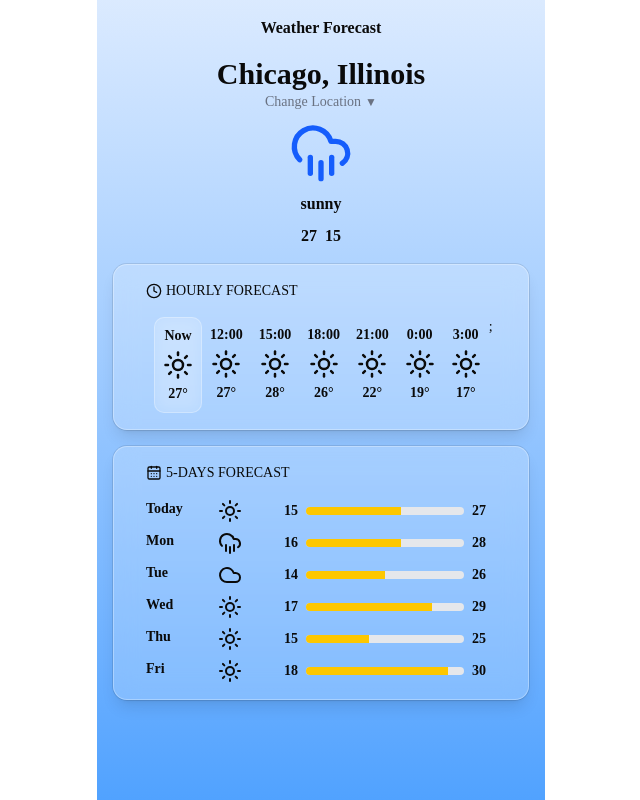
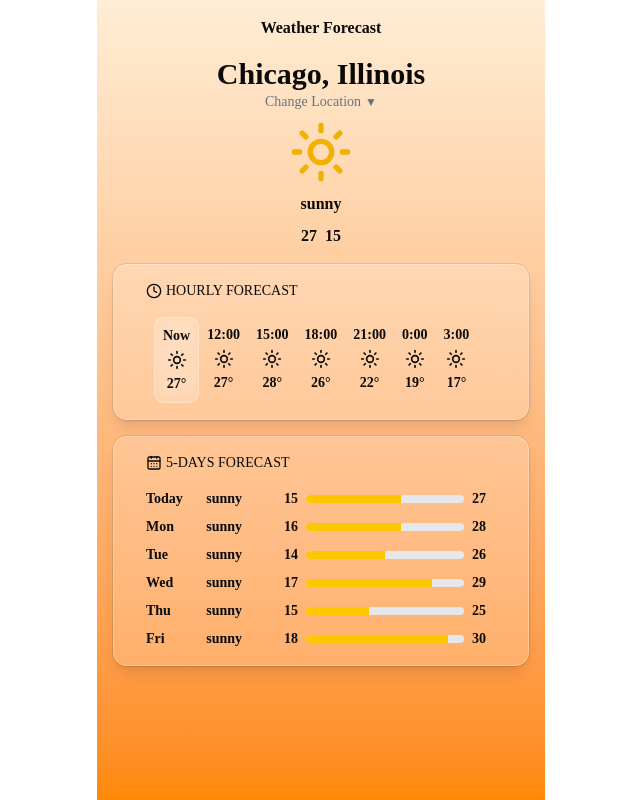
Before and after one commit to junmachan3962dev/weather-app-nextjs, a Next.js app: page / in a window 1280 px wide. Shown: the whole page, without its empty margins (319-959 px from the left). Built offline with nearby package versions, Linux system fonts and the light colour scheme.

Commit message:
リファクタリング中。表示ロジックを別ファイルにして正常にdailyとhourlyに表示できるように目指す

```diff
--- a/app/page.tsx
+++ b/app/page.tsx
@@ -1,34 +1,26 @@
 "use client";
-//ReactのuseState フックを読み込む（コンポーネント内で状態を管理する）
+
 import { useState } from "react";
+import { Sun, Cloud, CloudRain, Snowflake } from "lucide-react";
+import { WEATHER_ICONS } from "@/constants/weather";
 
-//lucide-reactから天気アイコンをインポート
-import { Sun, Cloud, CloudRain, Snowflake } from "lucide-react";
-
-//各コンポーネントをインポートする
+//各コンポーネントをインポート
 import { CurrentWeatherCard } from "@/components/weather/current-weather-card";
 import { DailyWeatherCard } from "@/components/weather/daily-weather-card";
 import { HourlyWeatherCard } from "@/components/weather/hourly-weather-card";
 
-//現在の天気予想の型定義をインポート
-import { CurrentWeatherType } from "@/types/current-weather";
-//週間天気用の型定義をインポート
-import { WeatherItem } from "@/types/daily-weather";
-//時間ごとの天気用の型定義をインポート
-import { HourlyWeatherType } from "@/types/hourly-wether";
-//天気の種類を定義した天気の型をインポート
+import {
+  currentWeatherData,
+  hourlyWeatherData,
+  dailyWeatherData,
+} from "@/data/weather-data";
+
+//型定義
 import { WeatherType } from "@/types/weather-type";
 
-/**
- * current-weather-cardコンポーネント用の関数データ
- */
-//天気に対応するアイコンを設定（マッピング定義）現在の天気と
-const WEATHER_ICONS: Record<WeatherType, React.ElementType> = {
-  sunny: Sun,
-  rainy: CloudRain,
-  cloudy: Cloud,
-  snowy: Snowflake,
-};
+// --- ユーティリティ関数 ---
+
+
 
 //現在の天気に応じて、アイコンの色をを切り替える関数（辞書）
 function getIconClass(type: WeatherType): string {
@@ -42,23 +34,27 @@ function getIconClass(type: WeatherType): string {
     case "snowy":
       return "text-sky-300";
     default: //その他の処理
-      return  "text-gray-900"
+      return "text-gray-900";
   }
 }
 
-//現在の天気予想のモックデータ
-  const currentWeatherData: CurrentWeatherType = {
-    city: "Chicago, Illinois",
-    temp: 27,
-    weather: "sunny",
-    high: 27,
-    low: 15,
-    type: "rainy",
-  };
 
-/**
- *
- */
+//天気の状態に対応するアイコンを切り替える関数
+function getIconComponent(type: WeatherType) {
+  switch (type) {
+    case "sunny":
+      return Sun;
+    case "rainy":
+      return CloudRain;
+    case "cloudy":
+      return Cloud;
+    case "snowy":
+      return Snowflake;
+    default:
+      return Sun;
+  }
+}
+
 //天気の種類に応じて、背景のグラデーションクラスを切り替える関数
 function getBgClass(type: WeatherType) {
   switch (type) {
@@ -73,105 +69,32 @@ function getBgClass(type: WeatherType) {
   }
 }
 
+
 export default function Home() {
+  //都市名入力のためのモーダルウインドー開閉用の関数
   const [isOpen, setIsOpen] = useState(false);
+  const openSearchModal = () => setIsOpen(true);
 
-  //
-  const openSearchModal = () => {
-    setIsOpen(true);
-  };
+  // --- 表示用ロジック(dailyWeatherDataからデータ取得) ---
 
+  //dailyWeatherDataの ＊版目のデータを取得する（天気アイコンと背景切り替え関数共通）
+  const todayWeather = dailyWeatherData[0];
 
+  //天気アイコン色変換用関数
+  const iconClass = getIconClass(todayWeather.type);
 
-  //currentWeather関数（モックデータ）から現在の天気データ(type)を取り出す
-  const type = currentWeatherData.type;
-  //現在の天気に対応する天気のアイコンを選択する(typeは "const type" のtype)
-  const IconComponent = WEATHER_ICONS[type]; //これをpropsで渡す
-  //getIconClass関数から色情報を取り出す
-  const iconClass =  getIconClass(type);     //これをpropsに渡す
+  //現在の天気対応の背景切り替え関数
+  const bgClass = getBgClass(todayWeather.type);
 
+  //天気の種類に応じたアイコンを表示するための関数
+  const IconComponent = getIconComponent(todayWeather.type);
 
-  /**
-   * hourly-weather-cardコンポーネント用のモックデータ
-   */
-  //時間ごとの天気予想のモックデータ
-  const hourlyWeatherData: HourlyWeatherType[] = [
-    { time: "Now", icon: <Sun size={30} />, temp: "27°" },
-    { time: "12:00", icon: <Sun size={30} />, temp: "27°" },
-    { time: "15:00", icon: <Sun size={30} />, temp: "28°" },
-    { time: "18:00", icon: <Sun size={30} />, temp: "26°" },
-    { time: "21:00", icon: <Sun size={30} />, temp: "22°" },
-    { time: "0:00", icon: <Sun size={30} />, temp: "19°" },
-    { time: "3:00", icon: <Sun size={30} />, temp: "17°" },
-  ];
-
-  /**
-   * daily-weather-card.tsxコンポーネント用のモックデータ
-   */
-  //１週間の天気予想のモックデータ
-  const dailyWeatherData: WeatherItem[] = [
-    //iconは一時的に表示ように設定したので外部データを取得した時に消去すること
-    {
-      day: "Today",
-      type: "sunny",
-      min: 15,
-      max: 27,
-      percentage: 60,
-      icon: <Sun />,
-    },
-    {
-      day: "Mon",
-      type: "rainy",
-      min: 16,
-      max: 28,
-      percentage: 60,
-      icon: <CloudRain />,
-    },
-    {
-      day: "Tue",
-      type: "cloudy",
-      min: 14,
-      max: 26,
-      percentage: 50,
-      icon: <Cloud />,
-    },
-    {
-      day: "Wed",
-      type: "sunny",
-      min: 17,
-      max: 29,
-      percentage: 80,
-      icon: <Sun />,
-    },
-    {
-      day: "Thu",
-      type: "sunny",
-      min: 15,
-      max: 25,
-      percentage: 40,
-      icon: <Sun />,
-    },
-    {
-      day: "Fri",
-      type: "sunny",
-      min: 18,
-      max: 30,
-      percentage: 90,
-      icon: <Sun />,
-    },
-  ];
-
-  //今日の天気データ(WeatherDataの＊番目の要素)を取得する
-  const todayWeather = dailyWeatherData[1];
-  //今日の天気の種類に応じて背景クラスを決定する
-  const bgClass = getBgClass(todayWeather.type);
 
   return (
     <main
       className={`min-h-screen max-w-md w-full mx-auto p-4 space-y-4 ${bgClass}`}
     >
       <h1 className="text-center font-semibold">Weather Forecast</h1>
-
       <div>
         <CurrentWeatherCard
           weather={currentWeatherData}
@@ -182,11 +105,13 @@ export default function Home() {
       </div>
 
       <div>
-        <HourlyWeatherCard weather={hourlyWeatherData} />
+        <HourlyWeatherCard
+          weather={hourlyWeatherData}
+          IconComponent={IconComponent}
+        />
       </div>
 
       <div>
-        {/* weatherをdailyWeatherCardにpropsとして渡す */}
         <DailyWeatherCard weather={dailyWeatherData} />
       </div>
     </main>
--- a/components/weather/daily-weather-card.tsx
+++ b/components/weather/daily-weather-card.tsx
@@ -1,6 +1,8 @@
 import { Card, CardContent, CardHeader, CardTitle } from "@/components/ui/card";
 import { CalendarDays, Sun } from "lucide-react";
 import {WeatherItem} from "@/types/daily-weather";
+
+import { WEATHER_ICONS } from "@/constants/weather";
 
 //DailyWeatherCardコンポーネントが受け取るpropsの型
 //weatherには週間天気のWeatherItemの配列を渡す
--- a/components/weather/hourly-weather-card.tsx
+++ b/components/weather/hourly-weather-card.tsx
@@ -6,14 +6,20 @@ import {
   CardTitle,
 } from "@/components/ui/card";
 import { HourlyWeatherType } from "@/types/hourly-wether";
+
+import { WEATHER_ICONS } from "@/constants/weather";
+import {ElementType} from "react";
+
 //lucide-reactからアイコンをインポート
 import {Clock} from 'lucide-react'
 
 type hourlyWeatherCardProps = {
   weather: HourlyWeatherType[];
+  IconComponent: ElementType;
+  iconClass: string;
 };
 
-export function HourlyWeatherCard({weather}: hourlyWeatherCardProps) {
+export function HourlyWeatherCard({weather, IconComponent, iconClass}: hourlyWeatherCardProps) {
   //初回の現在時刻の天気用
   const first = weather[0];
   //2件目以降の天気用
@@ -36,17 +42,17 @@ export function HourlyWeatherCard({weather}: hourlyWeatherCardProps) {
                 {/* 現在の時刻のアイテム：強調のための追加のグラスモーフィズム */}
                   <li key={first.time} className="hourly-item font-extrabold backdrop-blur-sm bg-white/10 border border-white/30 rounded-lg">
                     <p>{first.time}</p>
-                    {first.icon}
+                    <IconComponent className={iconClass} size={20} />
                     <p>{first.temp}</p>
                   </li>
 
                 {rest.map((item) => (
                 <li key={item.time} className="hourly-item">
                     <p>{item.time}</p>
-                    {item.icon}
+                    <IconComponent className={iconClass} size={20} />
                     <p>{item.temp}</p>
                 </li>
-            ))};
+            ))}
             </ul>
       </CardContent>
     </Card>
--- /dev/null
+++ b/constants/weather.ts
@@ -0,0 +1,22 @@
+//天気アイコンのインポート
+import { Sun, Cloud, CloudRain, Snowflake } from "lucide-react";
+//天気の型の定義（sunny, cloud...etc）
+import { WeatherType } from "@/types/weather-type";
+
+/**
+ * 各コンポーネントの天気の状態に対応する天気アイコンを返す関数
+ */
+
+//天気アイコンの対応表（マッピング）
+export const WEATHER_ICONS: Record<WeatherType, React.ElementType> = {
+  sunny: Sun,
+  rainy: CloudRain,
+  cloudy: Cloud,
+  snowy: Snowflake,
+};
+
+//現在の天気に対するアイコンの変換関数
+export const getWeatherIcon = (type: string) => {
+  const Icon = WEATHER_ICONS[type  as keyof typeof WEATHER_ICONS] || Sun;
+  return Icon;
+};
--- /dev/null
+++ b/data/weather-data.ts
@@ -0,0 +1,83 @@
+//lucide-reactから天気アイコンをインポート
+import { Sun, Cloud, CloudRain, Snowflake } from "lucide-react";//
+
+//型定義
+import { CurrentWeatherType } from "@/types/current-weather";//
+import { WeatherItem } from "@/types/daily-weather";//
+import { HourlyWeatherType } from "@/types/hourly-wether";//
+
+// --- モックデータ ---
+
+//現在の天気予想のモックデータ
+export const currentWeatherData: CurrentWeatherType = {
+  city: "Chicago, Illinois",
+  temp: 27,
+  weather: "sunny",           //天気の種類の表示用("sunny","rainy"など)
+  high: 27,
+  low: 15,
+  type: "sunny",              //天気アイコンの表示用
+};
+
+//時間ごとの天気予想のモックデータ
+export const hourlyWeatherData: HourlyWeatherType[] = [
+  { time: "Now", icon: "sunny", temp: "27°" },
+  { time: "12:00", icon: "sunny", temp: "27°" },
+  { time: "15:00", icon: "sunny", temp: "28°" },
+  { time: "18:00", icon: "sunny", temp: "26°" },
+  { time: "21:00", icon: "sunny", temp: "22°" },
+  { time: "0:00", icon: "sunny", temp: "19°" },
+  { time: "3:00", icon: "sunny", temp: "17°" },
+];
+
+//１週間の天気予想のモックデータ
+export const dailyWeatherData: WeatherItem[] = [
+  //iconは一時的に表示ように設定したので外部データを取得した時に消去すること
+  {
+    day: "Today",
+    type: "sunny",
+    min: 15,
+    max: 27,
+    percentage: 60,
+    icon: "sunny",
+  },
+  {
+    day: "Mon",
+    type: "rainy",
+    min: 16,
+    max: 28,
+    percentage: 60,
+    icon: "sunny",
+  },
+  {
+    day: "Tue",
+    type: "cloudy",
+    min: 14,
+    max: 26,
+    percentage: 50,
+    icon: "sunny",
+  },
+  {
+    day: "Wed",
+    type: "sunny",
+    min: 17,
+    max: 29,
+    percentage: 80,
+    icon: "sunny",
+  },
+  {
+    day: "Thu",
+    type: "sunny",
+    min: 15,
+    max: 25,
+    percentage: 40,
+    icon: "sunny",
+  },
+  {
+    day: "Fri",
+    type: "sunny",
+    min: 18,
+    max: 30,
+    percentage: 90,
+    icon: "sunny",
+  },
+];
--- a/types/daily-weather.ts
+++ b/types/daily-weather.ts
@@ -1,7 +1,9 @@
+import {WeatherType} from "@/types/weather-type";
+
 //1日分の天気予想データの型定義（週間予想データの型定義）
 export interface WeatherItem {
     day: string;        //曜日や日付
-    type: weatherType;  //天気の状態
+    type: WeatherType;  //天気の状態
     min: number;        //最低気温
     max: number;        //最高気温
     percentage: number; //気温プログレスバーの割合
```
Also changed, not shown: lib/weather-utils.ts (added).
